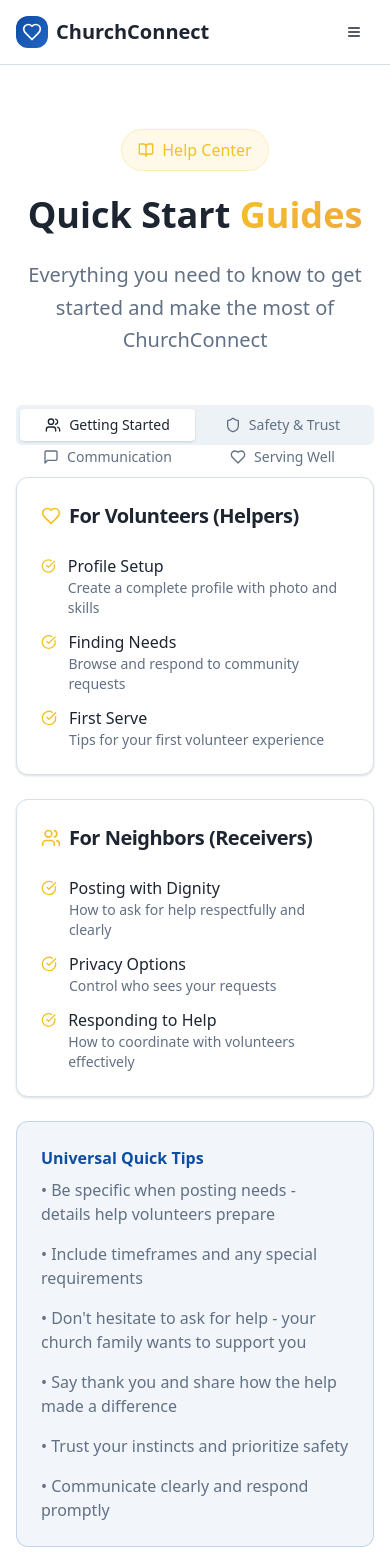
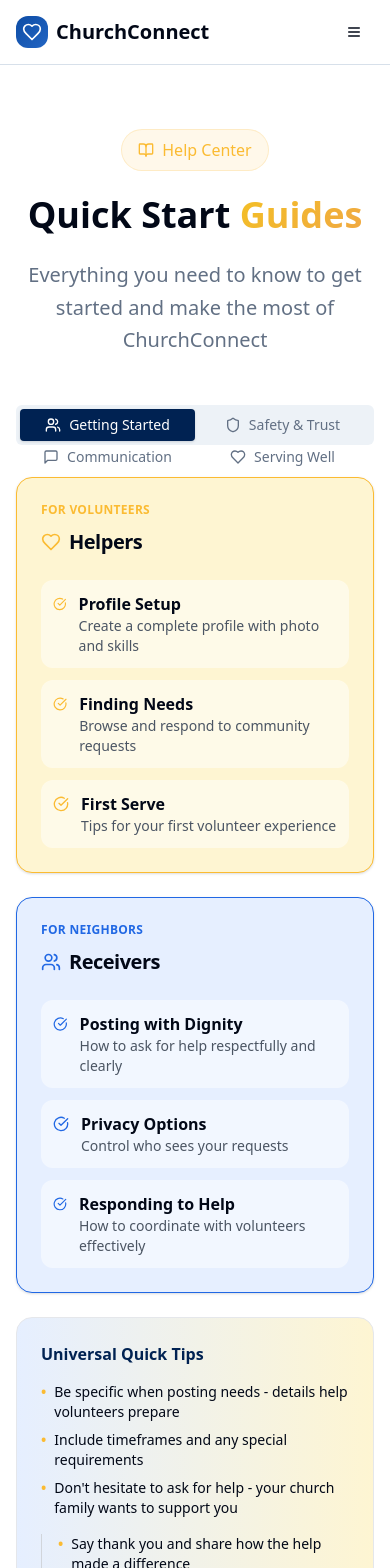
Before and after one commit to CYPKNFT/church-connect, a React (Vite) app: page /guides in a window 390 px wide. Shown: the top 1568 px of the page. Built offline with nearby package versions, Linux system fonts and the light colour scheme.

Commit message:
Style Quick Start Guides Page

```diff
--- a/src/index.css
+++ b/src/index.css
@@ -8,38 +8,53 @@ All colors MUST be HSL. Focus on visual excellence and consistency.
 
 @layer base {
   :root {
-    /* Core Colors */
+    /* ChurchConnect Brand Colors */
     --background: 0 0% 100%;
-    --foreground: 215 25% 15%;
+    --foreground: 222 84% 5%; /* Slate-900 #0F172A */
 
     --card: 0 0% 100%;
-    --card-foreground: 215 25% 15%;
+    --card-foreground: 222 84% 5%;
 
     --popover: 0 0% 100%;
-    --popover-foreground: 215 25% 15%;
+    --popover-foreground: 222 84% 5%;
 
-    /* Primary System - Enhanced with more variants */
-    --primary: 215 85% 35%;
+    /* Primary - Navy Blue System */
+    --primary: 215 100% 16%; /* Navy #0A2540 */
     --primary-foreground: 0 0% 100%;
-    --primary-hover: 215 85% 25%;
-    --primary-light: 215 85% 45%;
-    --primary-lighter: 215 85% 55%;
-    --primary-dark: 215 85% 20%;
+    --primary-hover: 215 100% 12%;
+    --primary-light: 216 87% 33%; /* Royal Blue #154A9C */
+    --primary-lighter: 218 78% 51%; /* Azure #2D6FD6 */
+    --primary-dark: 215 100% 10%;
 
-    /* Secondary System - Enhanced variants */
+    /* Secondary System - Neutral grays */
     --secondary: 210 40% 95%;
-    --secondary-foreground: 215 25% 15%;
+    --secondary-foreground: 222 84% 5%;
     --secondary-hover: 210 40% 88%;
     --secondary-light: 210 40% 97%;
     --secondary-dark: 210 40% 85%;
 
-    /* Accent System - Enhanced variants */
-    --accent: 45 90% 55%;
-    --accent-foreground: 0 0% 100%;
-    --accent-hover: 45 90% 45%;
-    --accent-light: 45 90% 65%;
-    --accent-lighter: 45 90% 75%;
-    --accent-dark: 45 90% 35%;
+    /* Accent System - Gold */
+    --accent: 41 96% 59%; /* Gold #F4B93A */
+    --accent-foreground: 222 84% 5%;
+    --accent-hover: 41 96% 49%;
+    --accent-light: 48 95% 91%; /* Warm Yellow #FFF4D6 */
+    --accent-lighter: 48 95% 95%;
+    --accent-dark: 41 96% 39%;
+
+    /* Additional Brand Colors */
+    --sky-blue: 218 100% 95%; /* Sky Blue #EAF2FF */
+    --sky-blue-accent: 218 78% 51%; /* Azure #2D6FD6 */
+    --slate-600: 215 14% 34%; /* Slate-600 #475569 */
+
+    /* Volunteer Colors (Gold themed) */
+    --volunteer-bg: 48 95% 91%; /* #FFF4D6 */
+    --volunteer-border: 41 96% 59%; /* #F4B93A */
+    --volunteer-text: 222 84% 5%; /* #0F172A */
+
+    /* Neighbor Colors (Blue themed) */
+    --neighbor-bg: 218 100% 95%; /* #EAF2FF */
+    --neighbor-border: 218 78% 51%; /* #2D6FD6 */
+    --neighbor-text: 222 84% 5%; /* #0F172A */
 
     /* Neutral System - Enhanced grays */
     --muted: 210 40% 95%;
--- a/src/pages/Guides.tsx
+++ b/src/pages/Guides.tsx
@@ -23,24 +23,24 @@ export default function Guides() {
 
         {/* Tabs */}
         <Tabs defaultValue="getting-started" className="w-full">
-          <TabsList className="grid w-full grid-cols-2 lg:grid-cols-5 mb-8">
-            <TabsTrigger value="getting-started" className="flex items-center gap-2">
+          <TabsList className="grid w-full grid-cols-2 lg:grid-cols-5 mb-8 bg-secondary">
+            <TabsTrigger value="getting-started" className="flex items-center gap-2 data-[state=active]:bg-primary data-[state=active]:text-primary-foreground">
               <Users className="w-4 h-4" />
               Getting Started
             </TabsTrigger>
-            <TabsTrigger value="safety" className="flex items-center gap-2">
+            <TabsTrigger value="safety" className="flex items-center gap-2 data-[state=active]:bg-primary data-[state=active]:text-primary-foreground">
               <Shield className="w-4 h-4" />
               Safety & Trust
             </TabsTrigger>
-            <TabsTrigger value="communication" className="flex items-center gap-2">
+            <TabsTrigger value="communication" className="flex items-center gap-2 data-[state=active]:bg-primary data-[state=active]:text-primary-foreground">
               <MessageSquare className="w-4 h-4" />
               Communication
             </TabsTrigger>
-            <TabsTrigger value="volunteers" className="flex items-center gap-2">
+            <TabsTrigger value="volunteers" className="flex items-center gap-2 data-[state=active]:bg-primary data-[state=active]:text-primary-foreground">
               <Heart className="w-4 h-4" />
               Serving Well
             </TabsTrigger>
-            <TabsTrigger value="troubleshooting" className="flex items-center gap-2">
+            <TabsTrigger value="troubleshooting" className="flex items-center gap-2 data-[state=active]:bg-primary data-[state=active]:text-primary-foreground">
               <HelpCircle className="w-4 h-4" />
               Troubleshooting
             </TabsTrigger>
@@ -50,68 +50,70 @@ export default function Guides() {
           <TabsContent value="getting-started">
             <div className="space-y-6">
               <div className="grid gap-6 md:grid-cols-2">
-                <Card>
+                <Card className="bg-[hsl(var(--volunteer-bg))] border-[hsl(var(--volunteer-border))] hover:shadow-lg transition-all duration-300 hover:-translate-y-1 rounded-xl">
                   <CardHeader>
-                    <CardTitle className="flex items-center gap-2 text-xl">
-                      <Heart className="w-5 h-5 text-accent" />
-                      For Volunteers (Helpers)
+                    <div className="text-xs uppercase tracking-wide text-[hsl(var(--volunteer-border))] font-semibold mb-1">For Volunteers</div>
+                    <CardTitle className="flex items-center gap-2 text-xl font-bold text-[hsl(var(--volunteer-text))]">
+                      <Heart className="w-5 h-5 text-[hsl(var(--volunteer-border))]" />
+                      Helpers
                     </CardTitle>
                   </CardHeader>
                   <CardContent className="space-y-4">
                     <div className="space-y-3">
-                      <div className="flex items-start gap-3">
-                        <CheckCircle className="w-4 h-4 text-accent mt-1" />
+                      <div className="flex items-start gap-3 p-3 bg-white/50 rounded-lg">
+                        <CheckCircle className="w-4 h-4 text-[hsl(var(--volunteer-border))] mt-1" />
                         <div>
-                          <h5 className="font-medium">Profile Setup</h5>
-                          <p className="text-sm text-muted-foreground">Create a complete profile with photo and skills</p>
+                          <h5 className="font-bold text-[hsl(var(--volunteer-text))]">Profile Setup</h5>
+                          <p className="text-sm text-[hsl(var(--slate-600))]">Create a complete profile with photo and skills</p>
                         </div>
                       </div>
-                      <div className="flex items-start gap-3">
-                        <CheckCircle className="w-4 h-4 text-accent mt-1" />
+                      <div className="flex items-start gap-3 p-3 bg-white/50 rounded-lg">
+                        <CheckCircle className="w-4 h-4 text-[hsl(var(--volunteer-border))] mt-1" />
                         <div>
-                          <h5 className="font-medium">Finding Needs</h5>
-                          <p className="text-sm text-muted-foreground">Browse and respond to community requests</p>
+                          <h5 className="font-bold text-[hsl(var(--volunteer-text))]">Finding Needs</h5>
+                          <p className="text-sm text-[hsl(var(--slate-600))]">Browse and respond to community requests</p>
                         </div>
                       </div>
-                      <div className="flex items-start gap-3">
-                        <CheckCircle className="w-4 h-4 text-accent mt-1" />
+                      <div className="flex items-start gap-3 p-3 bg-white/50 rounded-lg">
+                        <CheckCircle className="w-4 h-4 text-[hsl(var(--volunteer-border))] mt-1" />
                         <div>
-                          <h5 className="font-medium">First Serve</h5>
-                          <p className="text-sm text-muted-foreground">Tips for your first volunteer experience</p>
+                          <h5 className="font-bold text-[hsl(var(--volunteer-text))]">First Serve</h5>
+                          <p className="text-sm text-[hsl(var(--slate-600))]">Tips for your first volunteer experience</p>
                         </div>
                       </div>
                     </div>
                   </CardContent>
                 </Card>
 
-                <Card>
+                <Card className="bg-[hsl(var(--neighbor-bg))] border-[hsl(var(--neighbor-border))] hover:shadow-lg transition-all duration-300 hover:-translate-y-1 rounded-xl">
                   <CardHeader>
-                    <CardTitle className="flex items-center gap-2 text-xl">
-                      <Users className="w-5 h-5 text-accent" />
-                      For Neighbors (Receivers)
+                    <div className="text-xs uppercase tracking-wide text-[hsl(var(--neighbor-border))] font-semibold mb-1">For Neighbors</div>
+                    <CardTitle className="flex items-center gap-2 text-xl font-bold text-[hsl(var(--neighbor-text))]">
+                      <Users className="w-5 h-5 text-[hsl(var(--neighbor-border))]" />
+                      Receivers
                     </CardTitle>
                   </CardHeader>
                   <CardContent className="space-y-4">
                     <div className="space-y-3">
-                      <div className="flex items-start gap-3">
-                        <CheckCircle className="w-4 h-4 text-accent mt-1" />
+                      <div className="flex items-start gap-3 p-3 bg-white/50 rounded-lg">
+                        <CheckCircle className="w-4 h-4 text-[hsl(var(--neighbor-border))] mt-1" />
                         <div>
-                          <h5 className="font-medium">Posting with Dignity</h5>
-                          <p className="text-sm text-muted-foreground">How to ask for help respectfully and clearly</p>
+                          <h5 className="font-bold text-[hsl(var(--neighbor-text))]">Posting with Dignity</h5>
+                          <p className="text-sm text-[hsl(var(--slate-600))]">How to ask for help respectfully and clearly</p>
                         </div>
                       </div>
-                      <div className="flex items-start gap-3">
-                        <CheckCircle className="w-4 h-4 text-accent mt-1" />
+                      <div className="flex items-start gap-3 p-3 bg-white/50 rounded-lg">
+                        <CheckCircle className="w-4 h-4 text-[hsl(var(--neighbor-border))] mt-1" />
                         <div>
-                          <h5 className="font-medium">Privacy Options</h5>
-                          <p className="text-sm text-muted-foreground">Control who sees your requests</p>
+                          <h5 className="font-bold text-[hsl(var(--neighbor-text))]">Privacy Options</h5>
+                          <p className="text-sm text-[hsl(var(--slate-600))]">Control who sees your requests</p>
                         </div>
                       </div>
-                      <div className="flex items-start gap-3">
-                        <CheckCircle className="w-4 h-4 text-accent mt-1" />
+                      <div className="flex items-start gap-3 p-3 bg-white/50 rounded-lg">
+                        <CheckCircle className="w-4 h-4 text-[hsl(var(--neighbor-border))] mt-1" />
                         <div>
-                          <h5 className="font-medium">Responding to Help</h5>
-                          <p className="text-sm text-muted-foreground">How to coordinate with volunteers effectively</p>
+                          <h5 className="font-bold text-[hsl(var(--neighbor-text))]">Responding to Help</h5>
+                          <p className="text-sm text-[hsl(var(--slate-600))]">How to coordinate with volunteers effectively</p>
                         </div>
                       </div>
                     </div>
@@ -119,16 +121,38 @@ export default function Guides() {
                 </Card>
               </div>
 
-              <div className="bg-primary/5 border border-primary/20 rounded-lg p-6">
-                <h4 className="font-semibold text-primary mb-2">Universal Quick Tips</h4>
-                <ul className="space-y-2 text-muted-foreground grid md:grid-cols-2 gap-2">
-                  <li>• Be specific when posting needs - details help volunteers prepare</li>
-                  <li>• Include timeframes and any special requirements</li>
-                  <li>• Don't hesitate to ask for help - your church family wants to support you</li>
-                  <li>• Say thank you and share how the help made a difference</li>
-                  <li>• Trust your instincts and prioritize safety</li>
-                  <li>• Communicate clearly and respond promptly</li>
-                </ul>
+              <div className="bg-gradient-to-r from-[hsl(var(--sky-blue))] to-[hsl(var(--accent-light))] border border-gray-200 rounded-xl p-6">
+                <h4 className="font-bold text-primary mb-4">Universal Quick Tips</h4>
+                <div className="grid md:grid-cols-2 gap-4">
+                  <div className="space-y-2">
+                    <p className="text-sm text-foreground flex items-start gap-2">
+                      <span className="text-accent font-bold">•</span>
+                      Be specific when posting needs - details help volunteers prepare
+                    </p>
+                    <p className="text-sm text-foreground flex items-start gap-2">
+                      <span className="text-accent font-bold">•</span>
+                      Include timeframes and any special requirements
+                    </p>
+                    <p className="text-sm text-foreground flex items-start gap-2">
+                      <span className="text-accent font-bold">•</span>
+                      Don't hesitate to ask for help - your church family wants to support you
+                    </p>
+                  </div>
+                  <div className="border-l border-gray-300 pl-4 space-y-2">
+                    <p className="text-sm text-foreground flex items-start gap-2">
+                      <span className="text-accent font-bold">•</span>
+                      Say thank you and share how the help made a difference
+                    </p>
+                    <p className="text-sm text-foreground flex items-start gap-2">
+                      <span className="text-accent font-bold">•</span>
+                      Trust your instincts and prioritize safety
+                    </p>
+                    <p className="text-sm text-foreground flex items-start gap-2">
+                      <span className="text-accent font-bold">•</span>
+                      Communicate clearly and respond promptly
+                    </p>
+                  </div>
+                </div>
               </div>
             </div>
           </TabsContent>
@@ -136,110 +160,111 @@ export default function Guides() {
           {/* Serving Well for Volunteers */}
           <TabsContent value="volunteers">
             <div className="space-y-6">
-              <Card>
+              <Card className="bg-[hsl(var(--volunteer-bg))] border-[hsl(var(--volunteer-border))] rounded-xl">
                 <CardHeader>
-                  <CardTitle className="flex items-center gap-2 text-2xl">
-                    <Heart className="w-6 h-6 text-accent" />
-                    Serving Well - For Volunteers
+                  <div className="text-xs uppercase tracking-wide text-[hsl(var(--volunteer-border))] font-semibold mb-1">For Volunteers</div>
+                  <CardTitle className="flex items-center gap-2 text-2xl font-bold text-primary">
+                    <Heart className="w-6 h-6 text-[hsl(var(--volunteer-border))]" />
+                    Serving Well
                   </CardTitle>
                 </CardHeader>
                 <CardContent className="space-y-6">
-                  <p className="text-lg text-muted-foreground">
+                  <p className="text-lg text-[hsl(var(--slate-600))]">
                     How to be an excellent volunteer who serves with excellence and joy
                   </p>
 
                   <div className="grid gap-6 md:grid-cols-2">
                     <div>
-                      <h4 className="font-semibold text-foreground mb-3">Reliability & Commitment</h4>
+                      <h4 className="font-bold text-primary mb-3">Reliability & Commitment</h4>
                       <div className="space-y-3">
-                        <div className="flex items-start gap-3 p-3 bg-accent/5 rounded-lg">
-                          <CheckCircle className="w-4 h-4 text-accent mt-1" />
+                        <div className="flex items-start gap-3 p-3 bg-white/50 rounded-lg">
+                          <CheckCircle className="w-4 h-4 text-[hsl(var(--volunteer-border))] mt-1" />
                           <div>
-                            <p className="text-sm text-muted-foreground">Only commit to what you can follow through on</p>
+                            <p className="text-sm text-[hsl(var(--slate-600))]">Only commit to what you can follow through on</p>
                           </div>
                         </div>
-                        <div className="flex items-start gap-3 p-3 bg-accent/5 rounded-lg">
-                          <CheckCircle className="w-4 h-4 text-accent mt-1" />
+                        <div className="flex items-start gap-3 p-3 bg-white/50 rounded-lg">
+                          <CheckCircle className="w-4 h-4 text-[hsl(var(--volunteer-border))] mt-1" />
                           <div>
-                            <p className="text-sm text-muted-foreground">Communicate changes as early as possible</p>
+                            <p className="text-sm text-[hsl(var(--slate-600))]">Communicate changes as early as possible</p>
                           </div>
                         </div>
-                        <div className="flex items-start gap-3 p-3 bg-accent/5 rounded-lg">
-                          <CheckCircle className="w-4 h-4 text-accent mt-1" />
+                        <div className="flex items-start gap-3 p-3 bg-white/50 rounded-lg">
+                          <CheckCircle className="w-4 h-4 text-[hsl(var(--volunteer-border))] mt-1" />
                           <div>
-                            <p className="text-sm text-muted-foreground">Arrive on time and prepared</p>
+                            <p className="text-sm text-[hsl(var(--slate-600))]">Arrive on time and prepared</p>
                           </div>
                         </div>
                       </div>
                     </div>
 
                     <div>
-                      <h4 className="font-semibold text-foreground mb-3">Respecting Privacy & Dignity</h4>
+                      <h4 className="font-bold text-primary mb-3">Respecting Privacy & Dignity</h4>
                       <div className="space-y-3">
-                        <div className="flex items-start gap-3 p-3 bg-accent/5 rounded-lg">
-                          <CheckCircle className="w-4 h-4 text-accent mt-1" />
+                        <div className="flex items-start gap-3 p-3 bg-white/50 rounded-lg">
+                          <CheckCircle className="w-4 h-4 text-[hsl(var(--volunteer-border))] mt-1" />
                           <div>
-                            <p className="text-sm text-muted-foreground">Follow the family's preferences and house rules</p>
+                            <p className="text-sm text-[hsl(var(--slate-600))]">Follow the family's preferences and house rules</p>
                           </div>
                         </div>
-                        <div className="flex items-start gap-3 p-3 bg-accent/5 rounded-lg">
-                          <CheckCircle className="w-4 h-4 text-accent mt-1" />
+                        <div className="flex items-start gap-3 p-3 bg-white/50 rounded-lg">
+                          <CheckCircle className="w-4 h-4 text-[hsl(var(--volunteer-border))] mt-1" />
                           <div>
-                            <p className="text-sm text-muted-foreground">Maintain appropriate boundaries</p>
+                            <p className="text-sm text-[hsl(var(--slate-600))]">Maintain appropriate boundaries</p>
                           </div>
                         </div>
-                        <div className="flex items-start gap-3 p-3 bg-accent/5 rounded-lg">
-                          <CheckCircle className="w-4 h-4 text-accent mt-1" />
+                        <div className="flex items-start gap-3 p-3 bg-white/50 rounded-lg">
+                          <CheckCircle className="w-4 h-4 text-[hsl(var(--volunteer-border))] mt-1" />
                           <div>
-                            <p className="text-sm text-muted-foreground">Keep personal information confidential</p>
+                            <p className="text-sm text-[hsl(var(--slate-600))]">Keep personal information confidential</p>
                           </div>
                         </div>
                       </div>
                     </div>
 
                     <div>
-                      <h4 className="font-semibold text-foreground mb-3">Serving with Joy</h4>
+                      <h4 className="font-bold text-primary mb-3">Serving with Joy</h4>
                       <div className="space-y-3">
-                        <div className="flex items-start gap-3 p-3 bg-accent/5 rounded-lg">
-                          <CheckCircle className="w-4 h-4 text-accent mt-1" />
+                        <div className="flex items-start gap-3 p-3 bg-white/50 rounded-lg">
+                          <CheckCircle className="w-4 h-4 text-[hsl(var(--volunteer-border))] mt-1" />
                           <div>
-                            <p className="text-sm text-muted-foreground">Approach each opportunity with a positive attitude</p>
+                            <p className="text-sm text-[hsl(var(--slate-600))]">Approach each opportunity with a positive attitude</p>
                           </div>
                         </div>
-                        <div className="flex items-start gap-3 p-3 bg-accent/5 rounded-lg">
-                          <CheckCircle className="w-4 h-4 text-accent mt-1" />
+                        <div className="flex items-start gap-3 p-3 bg-white/50 rounded-lg">
+                          <CheckCircle className="w-4 h-4 text-[hsl(var(--volunteer-border))] mt-1" />
                           <div>
-                            <p className="text-sm text-muted-foreground">Serve from love, not obligation</p>
+                            <p className="text-sm text-[hsl(var(--slate-600))]">Serve from love, not obligation</p>
                           </div>
                         </div>
-                        <div className="flex items-start gap-3 p-3 bg-accent/5 rounded-lg">
-                          <CheckCircle className="w-4 h-4 text-accent mt-1" />
+                        <div className="flex items-start gap-3 p-3 bg-white/50 rounded-lg">
+                          <CheckCircle className="w-4 h-4 text-[hsl(var(--volunteer-border))] mt-1" />
                           <div>
-                            <p className="text-sm text-muted-foreground">Remember you represent your church and faith</p>
+                            <p className="text-sm text-[hsl(var(--slate-600))]">Remember you represent your church and faith</p>
                           </div>
                         </div>
                       </div>
                     </div>
 
                     <div>
-                      <h4 className="font-semibold text-foreground mb-3">Volunteer Ethics</h4>
+                      <h4 className="font-bold text-primary mb-3">Volunteer Ethics</h4>
                       <div className="space-y-3">
-                        <div className="flex items-start gap-3 p-3 bg-accent/5 rounded-lg">
-                          <CheckCircle className="w-4 h-4 text-accent mt-1" />
+                        <div className="flex items-start gap-3 p-3 bg-white/50 rounded-lg">
+                          <CheckCircle className="w-4 h-4 text-[hsl(var(--volunteer-border))] mt-1" />
                           <div>
-                            <p className="text-sm text-muted-foreground">Maintain strict confidentiality</p>
+                            <p className="text-sm text-[hsl(var(--slate-600))]">Maintain strict confidentiality</p>
                           </div>
                         </div>
-                        <div className="flex items-start gap-3 p-3 bg-accent/5 rounded-lg">
-                          <CheckCircle className="w-4 h-4 text-accent mt-1" />
+                        <div className="flex items-start gap-3 p-3 bg-white/50 rounded-lg">
+                          <CheckCircle className="w-4 h-4 text-[hsl(var(--volunteer-border))] mt-1" />
                           <div>
-                            <p className="text-sm text-muted-foreground">No photos or social media sharing without permission</p>
+                            <p className="text-sm text-[hsl(var(--slate-600))]">No photos or social media sharing without permission</p>
                           </div>
                         </div>
-                        <div className="flex items-start gap-3 p-3 bg-accent/5 rounded-lg">
-                          <CheckCircle className="w-4 h-4 text-accent mt-1" />
+                        <div className="flex items-start gap-3 p-3 bg-white/50 rounded-lg">
+                          <CheckCircle className="w-4 h-4 text-[hsl(var(--volunteer-border))] mt-1" />
                           <div>
-                            <p className="text-sm text-muted-foreground">Report concerns to church leadership</p>
+                            <p className="text-sm text-[hsl(var(--slate-600))]">Report concerns to church leadership</p>
                           </div>
                         </div>
                       </div>
```
